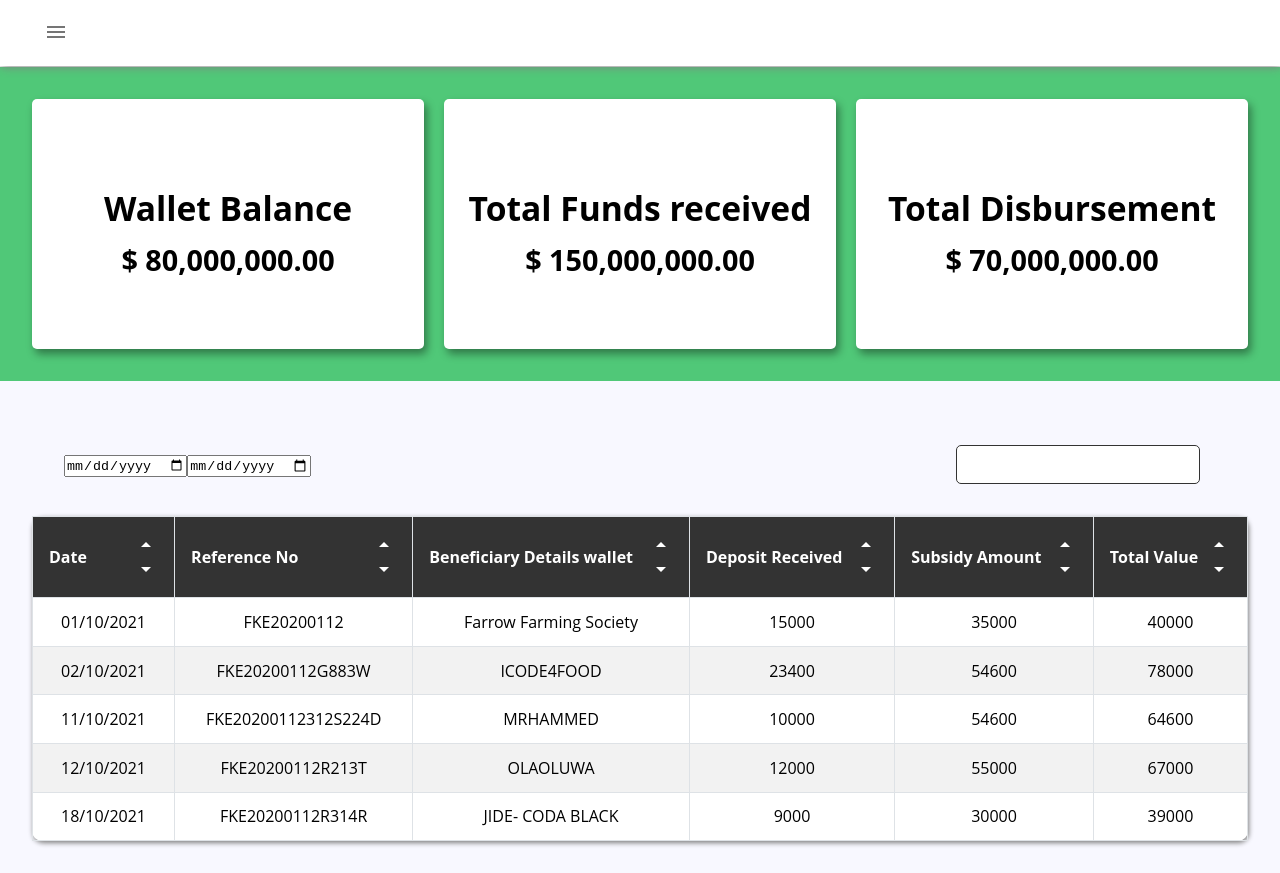
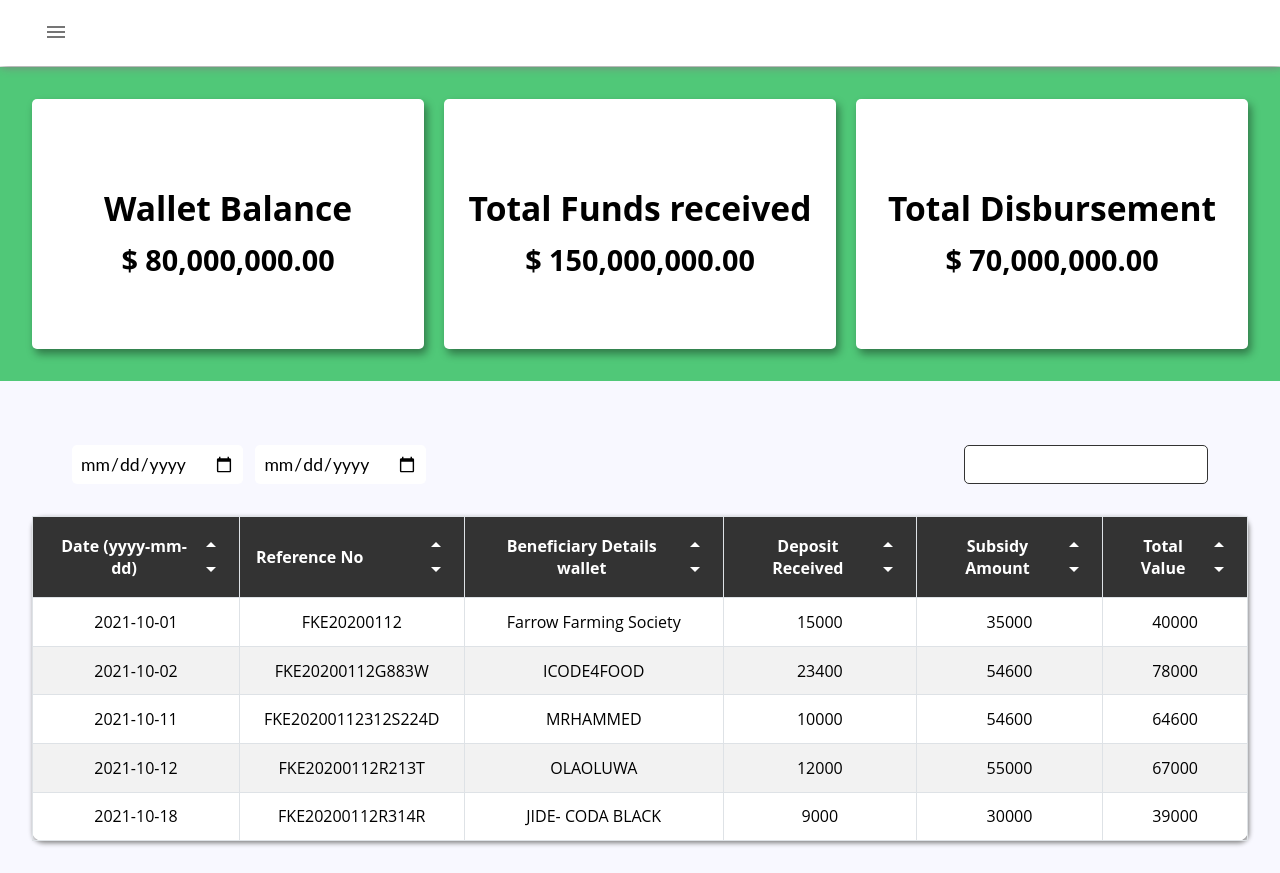
Before and after one commit to Maxinth/german-bps, a React (Create React App) app: page / in a window 1280 px wide. Built offline with nearby package versions, Linux system fonts and the light colour scheme.

Commit message:
date filter - first go

```diff
--- a/src/components/HomePageComps/DatePickersAndSearch/DatePickers.jsx
+++ b/src/components/HomePageComps/DatePickersAndSearch/DatePickers.jsx
@@ -1,10 +1,19 @@
 import { Input, DatePickerContainer } from "./styled";
+import { useState } from "react";
 
 const DatePickers = () => {
+  const [fromDate, SetFromDate] = useState("");
+  const [toDate, SetToDate] = useState("");
+
+  const handleFroChange = (e) => SetFromDate(e.target.value);
+  const handleToChange = (e) => SetToDate(e.target.value);
+
+  console.log("fromDate = ", fromDate);
+  // console.log("toDate = ", toDate);
   return (
     <DatePickerContainer>
-      <Input type="date" />
-      <Input type="date" />
+      <Input type="date" value={fromDate} onChange={handleFroChange} />
+      <Input type="date" value={toDate} onChange={handleToChange} />
     </DatePickerContainer>
   );
 };
--- a/src/components/HomePageComps/DatePickersAndSearch/styled.js
+++ b/src/components/HomePageComps/DatePickersAndSearch/styled.js
@@ -4,20 +4,48 @@ const Container = styled.section`
   display: flex;
   justify-content: space-between;
   align-items: center;
+  flex-direction: column;
   max-width: 1200px;
   /* margin: 0 auto; */
-  padding: 2rem;
+  padding: 1rem;
 
-  & .react-datepicker-wrapper {
-    margin: 12px 0;
-    width: 100%;
-    & input {
-      padding: 4px 12px;
+  @media (min-width: 500px) {
+    flex-direction: row;
+  }
+  @media (min-width: 768px) {
+    padding: 2rem;
+    margin: 0 auto;
+  }
+`;
+
+const Input = styled.input`
+  padding: 0.5rem;
+  font-size: 1.1rem;
+  border-radius: 5px;
+  border: 1px solid #333;
+  transition: all 0.2s;
+  font-family: "Lato", sans-serif;
+  cursor: pointer;
+  outline: none;
+  border: none;
+  transition: margin 0.2s;
+  margin-bottom: 0.8rem;
+  @media (min-width: 768px) {
+    margin-bottom: unset;
+    &:first-child {
+      margin-right: 0.8rem;
     }
   }
 `;
+const DatePickerContainer = styled.section`
+  display: flex;
+  flex-direction: column;
+  justify-content: center;
+  align-items: center;
 
-const Input = styled.input``;
-const DatePickerContainer = styled.section``;
+  @media (min-width: 768px) {
+    flex-direction: row;
+  }
+`;
 
 export { Container, Input, DatePickerContainer };
--- a/src/components/HomePageComps/TableView/columns.js
+++ b/src/components/HomePageComps/TableView/columns.js
@@ -1,6 +1,6 @@
 export const COLUMNS = [
   {
-    Header: "Date",
+    Header: "Date (yyyy-mm-dd)",
     accessor: "date",
   },
   {
--- a/src/components/HomePageComps/TableView/data.js
+++ b/src/components/HomePageComps/TableView/data.js
@@ -1,7 +1,7 @@
 export const data = [
   {
     id: 1,
-    date: "01/10/2021",
+    date: "2021-10-01",
     refNo: "FKE20200112",
     walletDetails: "Farrow Farming Society",
     depositReceived: 15000,
@@ -10,7 +10,7 @@ export const data = [
   },
   {
     id: 2,
-    date: "02/10/2021",
+    date: "2021-10-02",
     refNo: "FKE20200112G883W",
     walletDetails: "ICODE4FOOD",
     depositReceived: 23400,
@@ -19,7 +19,7 @@ export const data = [
   },
   {
     id: 3,
-    date: "11/10/2021",
+    date: "2021-10-11",
     refNo: "FKE20200112312S224D",
     walletDetails: "MRHAMMED",
     depositReceived: 10000,
@@ -28,7 +28,7 @@ export const data = [
   },
   {
     id: 4,
-    date: "12/10/2021",
+    date: "2021-10-12",
     refNo: "FKE20200112R213T",
     walletDetails: "OLAOLUWA",
     depositReceived: 12000,
@@ -37,7 +37,7 @@ export const data = [
   },
   {
     id: 5,
-    date: "18/10/2021",
+    date: "2021-10-18",
     refNo: "FKE20200112R314R",
     walletDetails: "JIDE- CODA BLACK",
     depositReceived: 9000,
--- a/src/components/HomePageComps/TableView/styled.js
+++ b/src/components/HomePageComps/TableView/styled.js
@@ -48,7 +48,7 @@ const TableContainer = styled(motion.section)`
   width: 100%;
   border-left: 20px solid transparent;
   border-right: 20px solid transparent;
-  max-width: 500px;
+  /* max-width: 700px; */
   transition: all 0.2s;
   background-color: ghostwhite;
   /* HERE */
@@ -87,10 +87,15 @@ const Table = styled.table`
   border-collapse: collapse;
   padding: 2rem;
   width: 100%;
+  max-width: 700px;
+  transition: max-width 0.2s;
   > * {
     text-align: center;
     border: 1px solid #dee2e6;
     padding: inherit;
+  }
+  @media (min-width: 768px) {
+    max-width: unset;
   }
 `;
 const TableHeader = styled.thead`
```
